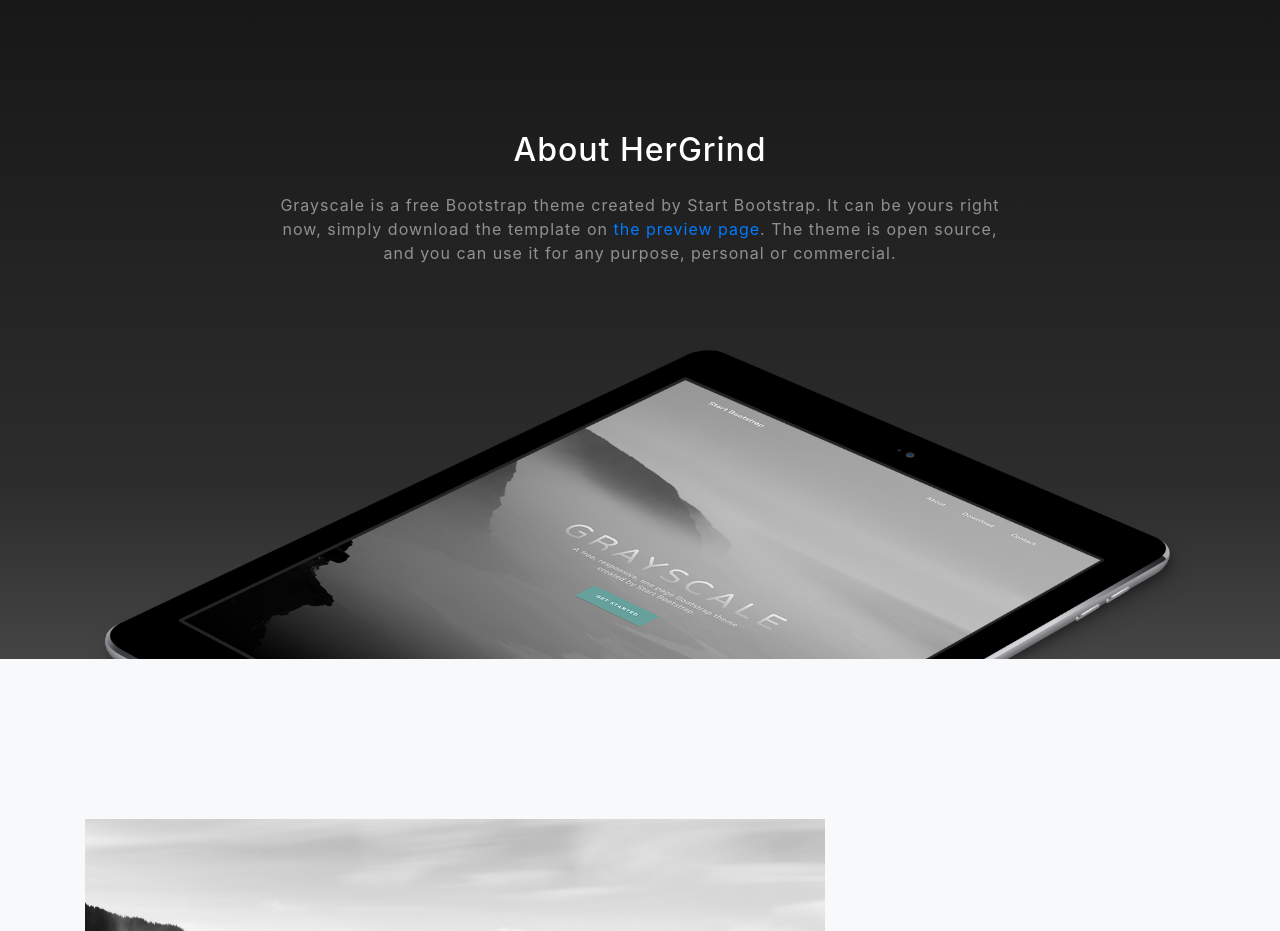
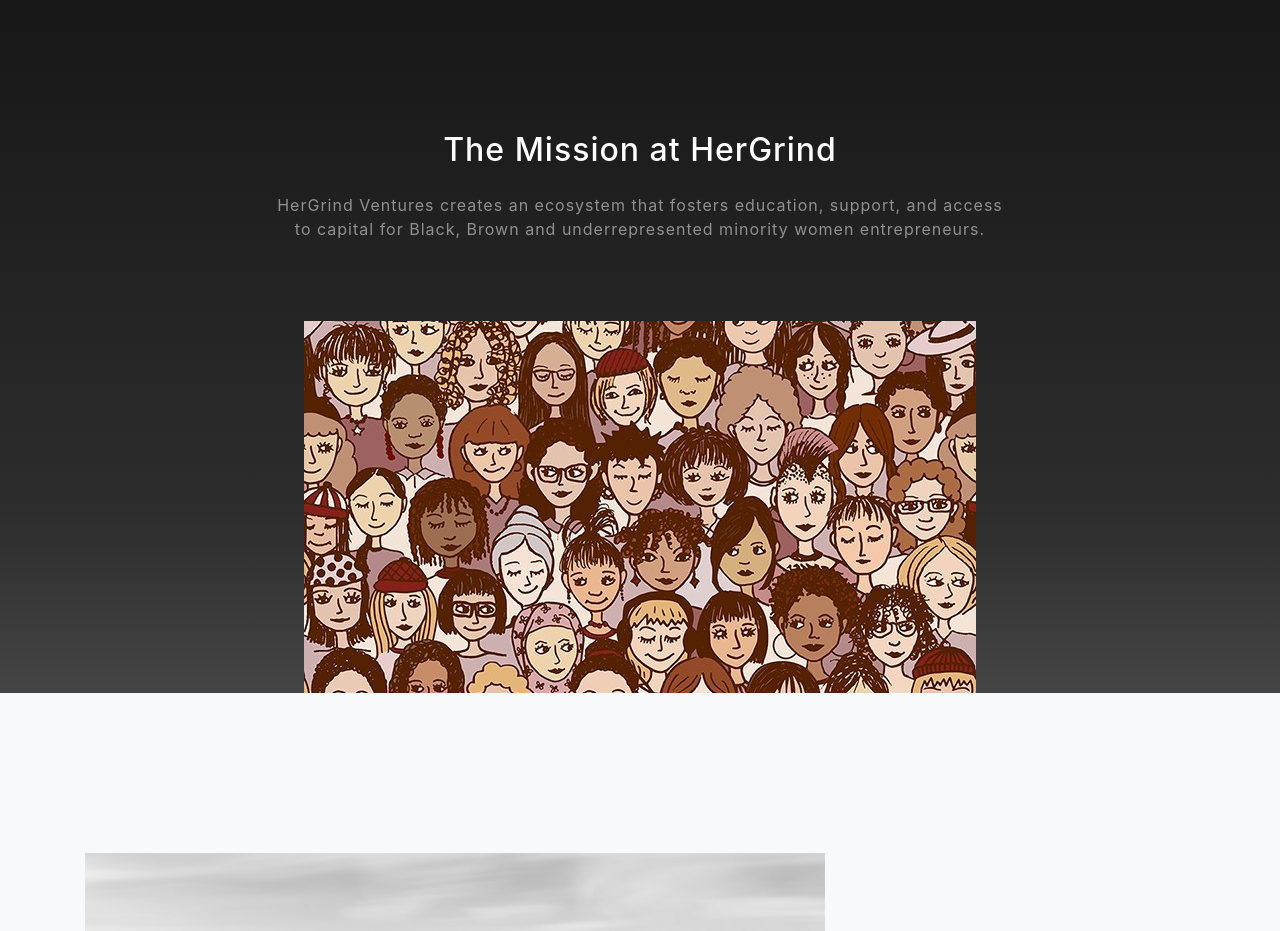
Before and after one commit to jlev2282/HerGrind, a website with bundled scripts: page index.html in a window 1280 px wide. Shown: the part 1240-2171 px from the top of the page. Built offline with nearby package versions, Linux system fonts and the light colour scheme.

Commit message:
added about mission and changed pic below about

```diff
--- a/index.html
+++ b/index.html
@@ -81,12 +81,11 @@
     <div class="container">
       <div class="row">
         <div class="col-lg-8 mx-auto">
-          <h2 class="text-white mb-4">About HerGrind</h2>
-          <p class="text-white-50">Grayscale is a free Bootstrap theme created by Start Bootstrap. It can be yours right now, simply download the template on
-            <a href="http://startbootstrap.com/template-overviews/grayscale/">the preview page</a>. The theme is open source, and you can use it for any purpose, personal or commercial.</p>
+          <h2 class="text-white mb-4">The Mission at HerGrind</h2>
+          <p class="text-white-50">HerGrind Ventures creates an ecosystem that fosters education, support, and access to capital for Black, Brown and underrepresented minority women entrepreneurs.</p>
         </div>
       </div>
-      <img src="img/ipad.png" class="img-fluid" alt="">
+      <img src="img/wocgroup2.jpg" class="img-fluid" alt="">
     </div>
   </section>
 
```
